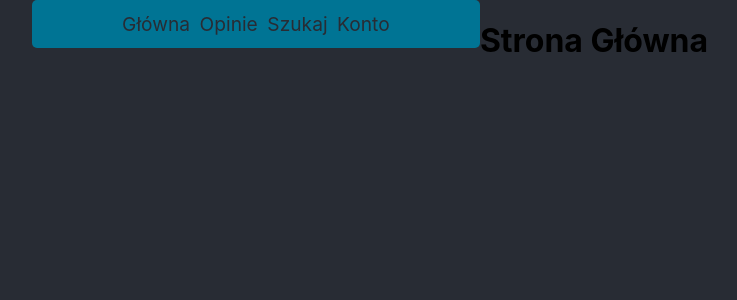
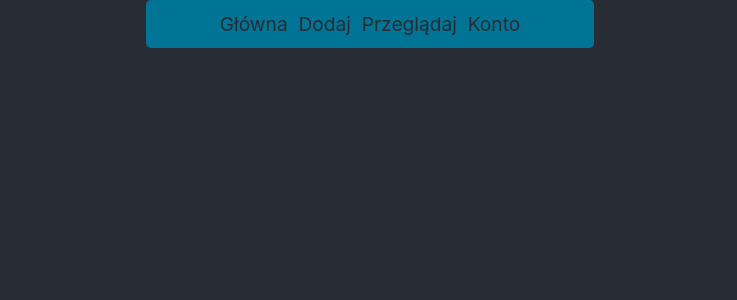
Before and after one commit to Damek34/ProjektReact, a React (Create React App) app: page /Glowna in a window 1280 px wide. Shown: the top 300 px of the page, without its empty margins (270-1007 px from the left). Built offline with nearby package versions, Linux system fonts and the light colour scheme.

Commit message:
Revert "Wyszukiwanie, wygląd"
This reverts commit 5fdcfb680c1c50aefc0d28cb3a60bbcc171b5710.

```diff
--- a/src/App.css
+++ b/src/App.css
@@ -6,6 +6,7 @@
   padding-inline: 2%;
   display: flex;
   justify-content: center;
+
 
 }
 
@@ -20,7 +21,8 @@
   background-color: #282c34;
   height: 100vh;
   display: flex;
-  justify-content: center;
+  flex-direction:column;
+  align-items: center;
 
 }
 
--- a/src/App.js
+++ b/src/App.js
@@ -1,6 +1,5 @@
 import './App.css';
 import { BrowserRouter, Switch, Route, Router, Routes, Link } from 'react-router-dom';
-import Menu from './components/menu'
 import Glowna from './pages/Glowna';
 import Opinie from './pages/Opinie';
 import Szukaj from './pages/Szukaj';
@@ -8,14 +7,15 @@ import Konto from './pages/Konto';
 import Layout from './pages/layout';
 
 function App() {
+
   return (
 
     <BrowserRouter>
     <Routes>
       <Route path="/" element={<Layout />}>
         <Route path="Glowna" element={<Glowna/>}/>
-        <Route path="Opinie" element={<Opinie/>}/>
-        <Route path="Szukaj" element={<Szukaj/>}/>
+        <Route path="Dodaj" element={<Opinie/>}/>
+        <Route path="Przegladaj" element={<Szukaj/>}/>
         <Route path="Konto" element={<Konto/>}/>
       </Route>
     </Routes>
--- a/src/components/menu.jsx
+++ b/src/components/menu.jsx
@@ -5,8 +5,8 @@ import MenuItem from './MenuItem';
 export default function Menu(){
     const arr = [
         {name: "Główna", URL: "Glowna"},
-        {name: "Opinie", URL: "Opinie"},
-        {name: "Szukaj", URL: "Szukaj"},
+        {name: "Dodaj", URL: "Dodaj"},
+        {name: "Przeglądaj", URL: "Przegladaj"},
         {name: "Konto", URL: "Konto"}
     ]
     return (
--- a/src/pages/Glowna.js
+++ b/src/pages/Glowna.js
@@ -1,4 +1,11 @@
+import '../App.css';
+import { BrowserRouter, Switch, Route, Router, Routes, Link } from 'react-router-dom';
+import Opinie from './Opinie';
+import Szukaj from './Szukaj';
+import Konto from './Konto';
+import Layout from './layout';
+
 function Glowna() {
-  return <h1>Strona Główna</h1>;
+
 }
 export default Glowna;
--- a/src/pages/Opinie.js
+++ b/src/pages/Opinie.js
@@ -1,5 +1,18 @@
+import OpinieC from "../components/Opinie"
+import Formularz from "../components/Formularz"
+
 function Opinie() {
-    return <h1>Strona Opinie</h1>;
-  }
+  const obsluzNowyElement = (nowyElement) => {
+    // Tu możesz wykonać dowolną logikę, na przykład dodanie nowego elementu do tablicy
+    console.log(nowyElement);
+  };
+    return (
+
+      <Formularz></Formularz>
+
+
+  );
+
+  };
 
   export default Opinie;
--- a/src/pages/Szukaj.js
+++ b/src/pages/Szukaj.js
@@ -1,5 +1,20 @@
+import '../CSS/Przegladaj.css'
+
 function Szukaj() {
-    return <h1>Strona Szukaj</h1>;
+  const reviews = JSON.parse(localStorage.getItem('reviews')) || [];
+
+  return (
+    <ul className="Opinia">
+      {reviews.map((review, index) => (
+        <li key={index} >
+          <h3 >{review.title}</h3>
+          <p>Ocena: {review.rating}</p>
+          <p>Opinia: {review.review}</p>
+          <hr></hr>
+        </li>
+      ))}
+    </ul>
+  );
   }
 
   export default Szukaj;
```
